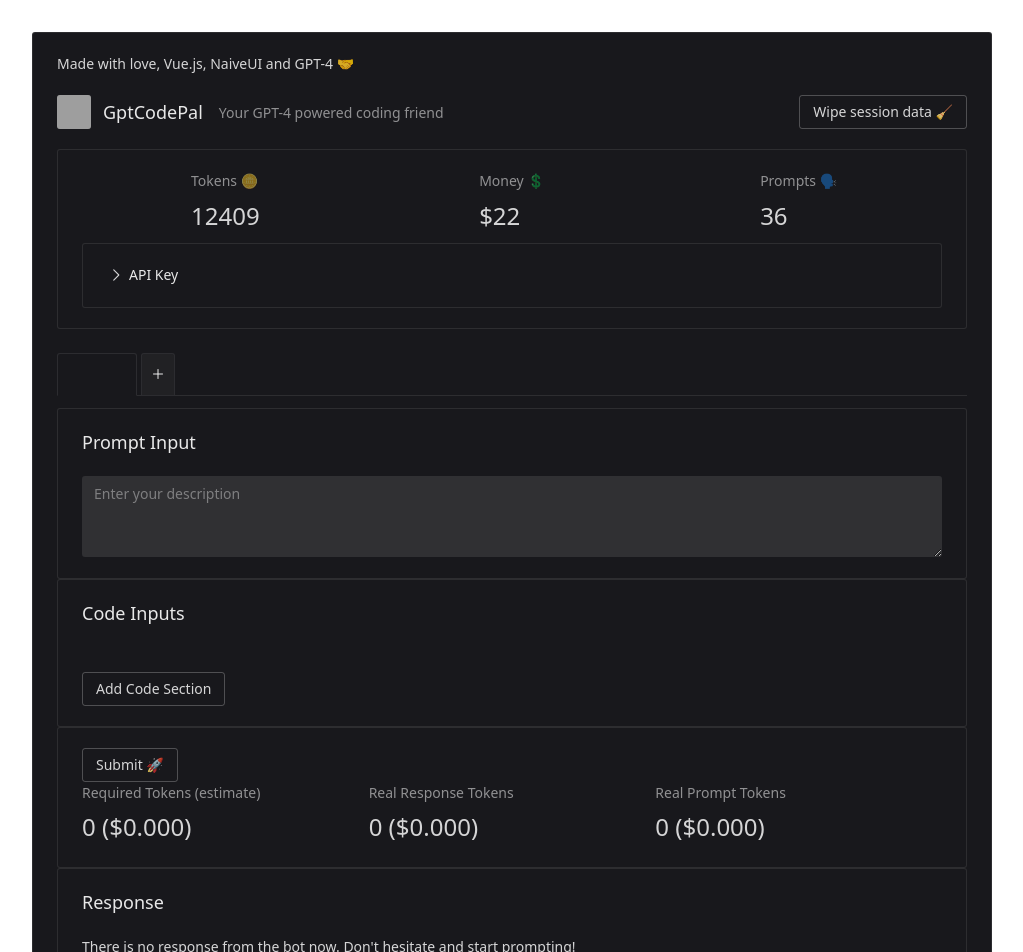
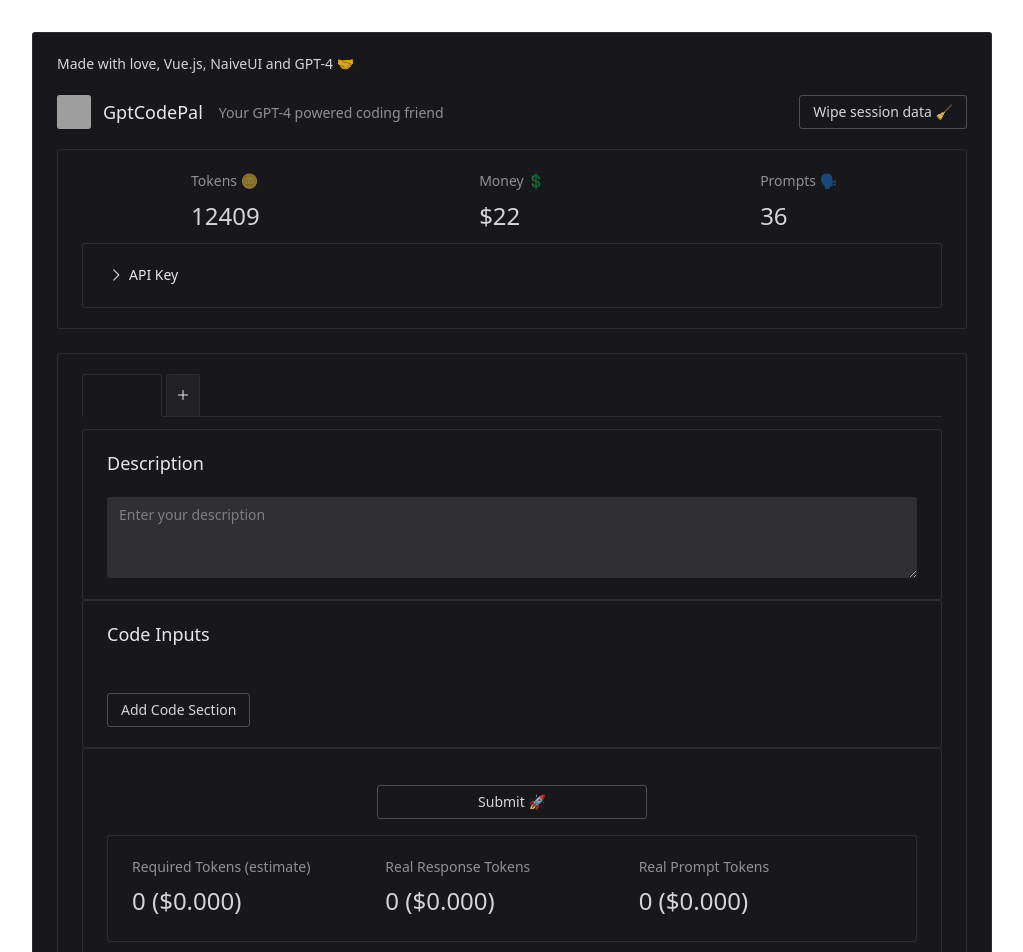
Before and after one commit to petersopko/gptcodepal, a Vue app: page / in a window 1280 px wide. Shown: the top 952 px of the page, without its empty margins (128-1151 px from the left). Built offline with nearby package versions, Linux system fonts and the light colour scheme; grey boxes are pictures that could not be loaded; what @highlightjs/vue-plugin would draw is missing.

Commit message:
naive submit card + cleanup

```diff
--- /dev/null
+++ b/src/components/SubmitCard.vue
@@ -0,0 +1,36 @@
+<template>
+    <n-card>
+        <div class="flex justify-center">
+            <n-button class="w-1/3 mt-4 mb-4" @click="submitPrompt">Submit 🚀</n-button>
+        </div>
+        <n-card>
+            <TokenEstimations :tokenCount="tokenCount" :responseTokens="responseTokens" :actualTokens="actualTokens" />
+        </n-card>
+    </n-card>
+</template>
+
+<script setup>
+import { defineProps, defineEmits } from "vue";
+import TokenEstimations from './TokenEstimations.vue';
+const emit = defineEmits(["submit"]);
+
+const props = defineProps({
+    tokenCount: {
+        type: Number,
+        required: true,
+    },
+    responseTokens: {
+        type: Number,
+        default: 0,
+    },
+    actualTokens: {
+        type: Number,
+        required: false,
+    },
+});
+
+// emit submit prompt
+const submitPrompt = () => {
+    emit('submit');
+}
+</script>
--- a/src/components/TextInput.vue
+++ b/src/components/TextInput.vue
@@ -1,5 +1,5 @@
 <template>
-    <n-card title="Prompt Input">
+    <n-card title="Description">
         <n-input v-model:value="modelValueRef" :default-value="modelValue" :placeholder="placeholder" type="textarea"
             @input="updateValue" />
     </n-card>
--- a/src/views/Interface.vue
+++ b/src/views/Interface.vue
@@ -3,15 +3,15 @@
     <Loader :loading="loading" />
     <n-card>
       <PageHeader class="mb-6" />
-      <Tabs :tabs="tabs" :activeTab="activeTabIndex" @update:activeTab="updateActiveTab" @add-tab="addTab"
-        @delete-tab="deleteTab" />
-      <TextInput v-model.value="descriptionRef" placeholder="Enter your description" :activeTab="activeTabIndex" />
-      <CodeInputList :codeInputs="codeInputs" @remove="removeCodeInput" @add="addCodeInput" />
-      <n-card class="flex">
-        <n-button @click="submitPrompt">Submit 🚀</n-button>
-        <TokenEstimations :tokenCount="tokenCount" :responseTokens="responseTokens" :actualTokens="actualTokens" />
+      <n-card>
+        <Tabs :tabs="tabs" :activeTab="activeTabIndex" @update:activeTab="updateActiveTab" @add-tab="addTab"
+          @delete-tab="deleteTab" />
+        <TextInput v-model.value="descriptionRef" placeholder="Enter your description" :activeTab="activeTabIndex" />
+        <CodeInputList :codeInputs="codeInputs" @remove="removeCodeInput" @add="addCodeInput" />
+        <SubmitCard :tokenCount="tokenCount" :responseTokens="responseTokens" :actualTokens="actualTokens"
+          @submit="submitPrompt" />
+        <ResponseSection :response="response" />
       </n-card>
-      <ResponseSection :response="response" />
     </n-card>
   </div>
 </template>
@@ -29,6 +29,7 @@
 import useCodeInputs from "../composables/useCodeInputs.js";
 import useTokenCount from "../composables/useTokenCount.js";
 import PageHeader from "../components/PageHeader.vue";
+import SubmitCard from "../components/SubmitCard.vue";
 
 const apiKey = ref(localStorage.getItem("openai_api_key") || "");
 
```
Also changed, not shown: 1 other file (tests, documents, lock files or other folders).
